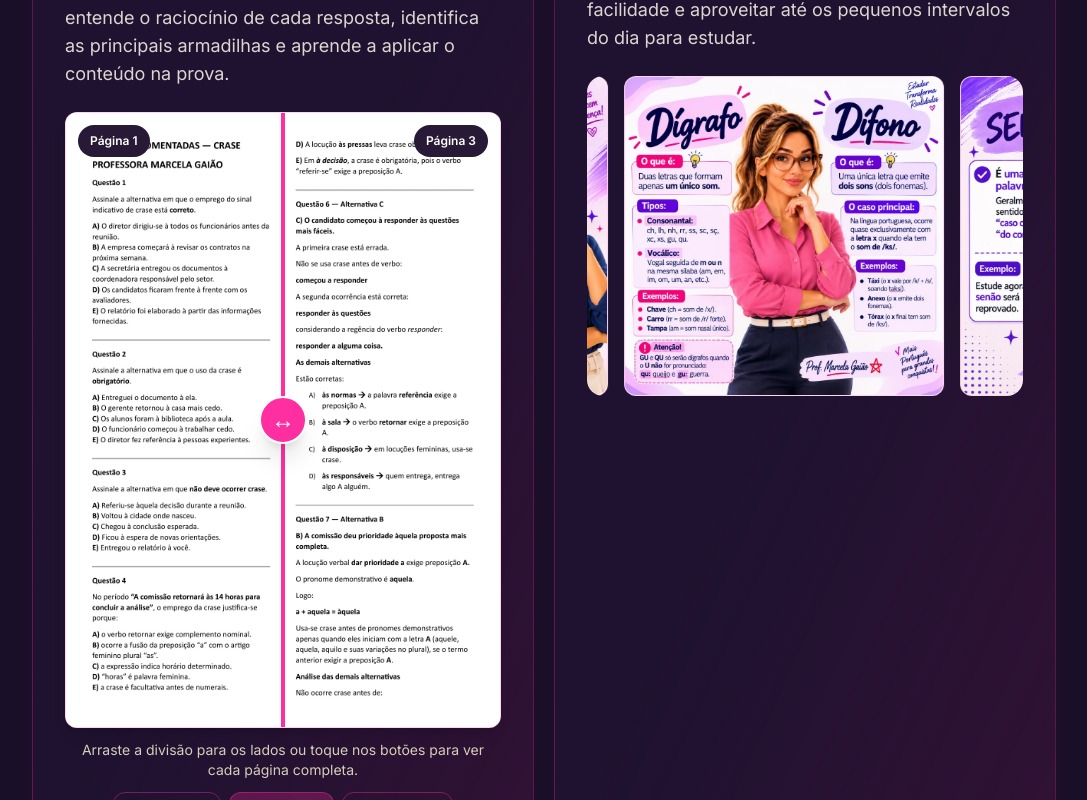
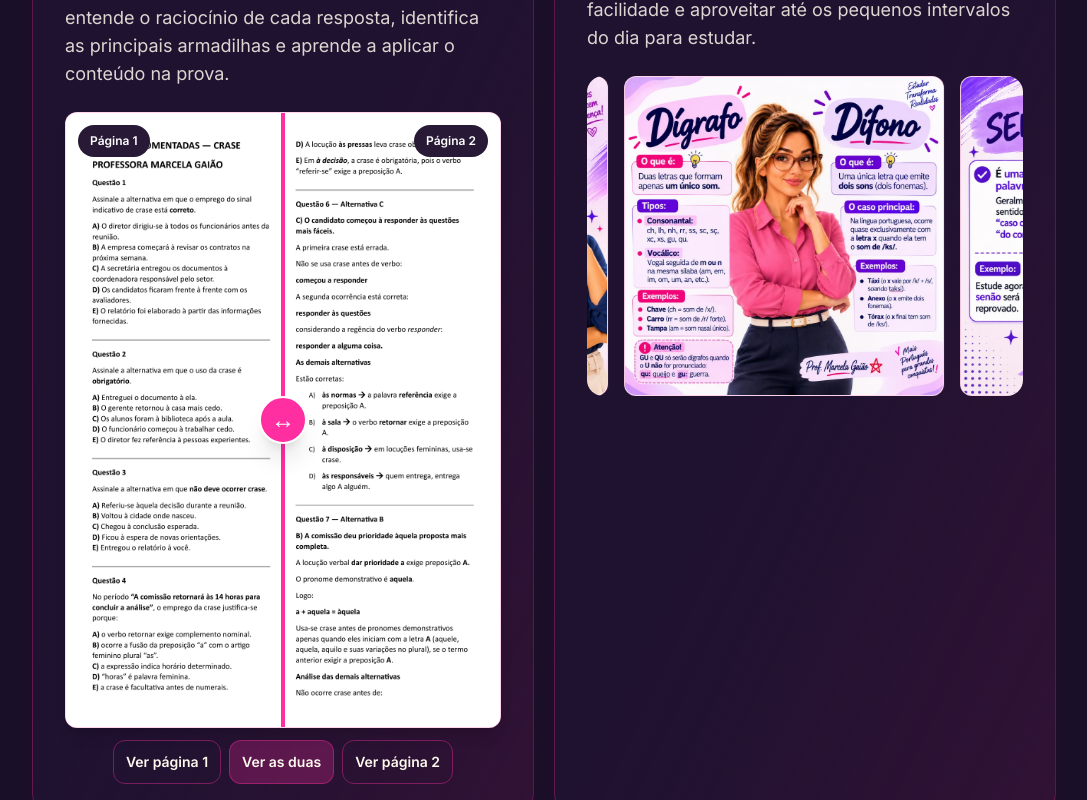
Before and after one commit to jnxaceleradora/comunidademagaiao, a React (Vite) app: page / in a window 1280 px wide. Shown: the part 7580-8380 px from the top of the page, without its empty margins (96-1183 px from the left). Built offline with nearby package versions, Linux system fonts and the light colour scheme; the HTML template or start-up script is replaced by a standard one.

Commit message:
Rename preview pages and remove usage caption

```diff
--- a/src/components/QuestionsPreview.tsx
+++ b/src/components/QuestionsPreview.tsx
@@ -7,23 +7,22 @@ const QuestionsPreview = () => {
   return (
     <div className="relative mt-6">
       <div className="relative isolate overflow-hidden rounded-xl border border-primary/20 bg-white shadow-lg focus-within:ring-2 focus-within:ring-primary">
-        <img src={pageThree} alt="Página 3 — Respostas comentadas das questões de crase" width={1132} height={1600} loading="lazy" decoding="async" draggable={false} className="block h-auto w-full select-none" />
+        <img src={pageThree} alt="Página 2 — Respostas comentadas das questões de crase" width={1132} height={1600} loading="lazy" decoding="async" draggable={false} className="block h-auto w-full select-none" />
         <img src={pageOne} alt="Página 1 — Questões de crase da professora Marcela Gaião" width={1132} height={1600} loading="lazy" decoding="async" draggable={false} style={{ clipPath: `inset(0 ${100 - split}% 0 0)` }} className="absolute inset-0 h-full w-full select-none object-contain" />
         <div aria-hidden="true" className="pointer-events-none absolute inset-x-0 top-3 flex justify-between gap-2 px-3 text-xs font-bold">
           {split > 0 && <span className="rounded-full bg-[#281a36] px-3 py-2 text-white">Página 1</span>}
-          {split < 100 && <span className="ml-auto rounded-full bg-[#281a36] px-3 py-2 text-white">Página 3</span>}
+          {split < 100 && <span className="ml-auto rounded-full bg-[#281a36] px-3 py-2 text-white">Página 2</span>}
         </div>
         <div aria-hidden="true" style={{ left: `${split}%` }} className="pointer-events-none absolute inset-y-0 w-1 -translate-x-1/2 bg-primary shadow-lg">
           <span className="absolute left-1/2 top-1/2 flex h-12 w-12 -translate-x-1/2 -translate-y-1/2 items-center justify-center rounded-full border-2 border-white bg-primary text-2xl font-bold text-white shadow-xl">↔</span>
         </div>
         <input type="range" min={0} max={100} value={split} onChange={(event) => setSplit(Number(event.target.value))}
-          aria-label="Arraste para revelar a página 1 ou a página 3"
-          aria-valuetext={split === 100 ? "Página 1 completa" : split === 0 ? "Página 3 completa" : `${split}% da página 1 e ${100 - split}% da página 3`}
+          aria-label="Arraste para revelar a página 1 ou a página 2"
+          aria-valuetext={split === 100 ? "Página 1 completa" : split === 0 ? "Página 2 completa" : `${split}% da página 1 e ${100 - split}% da página 2`}
           className="absolute inset-0 m-0 h-full w-full cursor-ew-resize touch-pan-y opacity-0" />
       </div>
-      <p className="mt-3 text-center text-sm text-muted-foreground">Arraste a divisão para os lados ou toque nos botões para ver cada página completa.</p>
       <div className="mt-3 flex flex-wrap justify-center gap-2">
-        {[{ label: "Ver página 1", value: 100 }, { label: "Ver as duas", value: 50 }, { label: "Ver página 3", value: 0 }].map(({ label, value }) => (
+        {[{ label: "Ver página 1", value: 100 }, { label: "Ver as duas", value: 50 }, { label: "Ver página 2", value: 0 }].map(({ label, value }) => (
           <button key={value} type="button" onClick={() => setSplit(value)} aria-pressed={split === value}
             className="min-h-11 rounded-lg border border-primary/40 px-3 py-2 text-sm font-semibold text-foreground hover:bg-primary/20 focus-visible:outline-none focus-visible:ring-2 focus-visible:ring-primary aria-pressed:bg-primary/25">
             {label}
```
Also changed, not shown: 1 other file (tests, documents, lock files or other folders).
